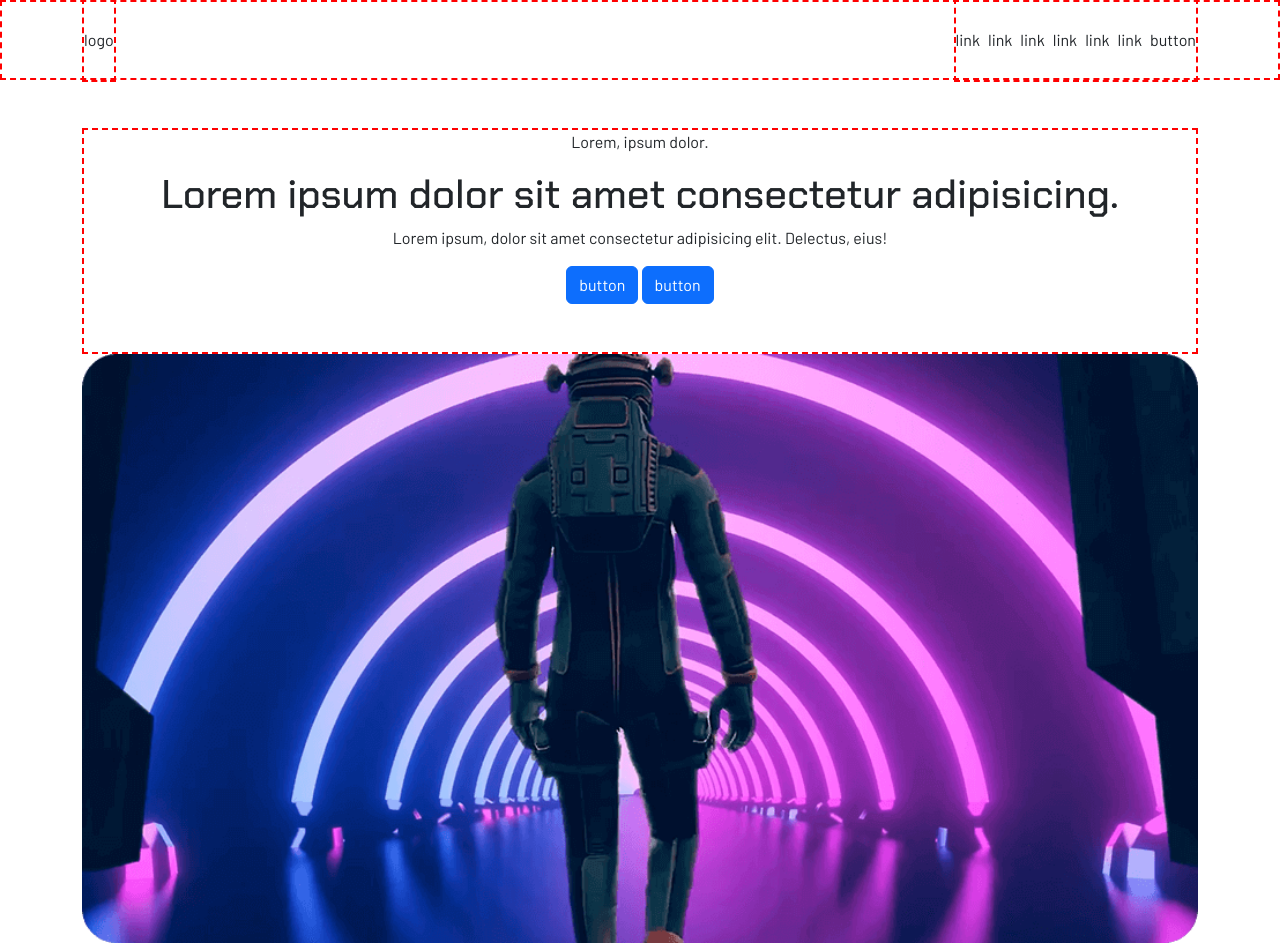
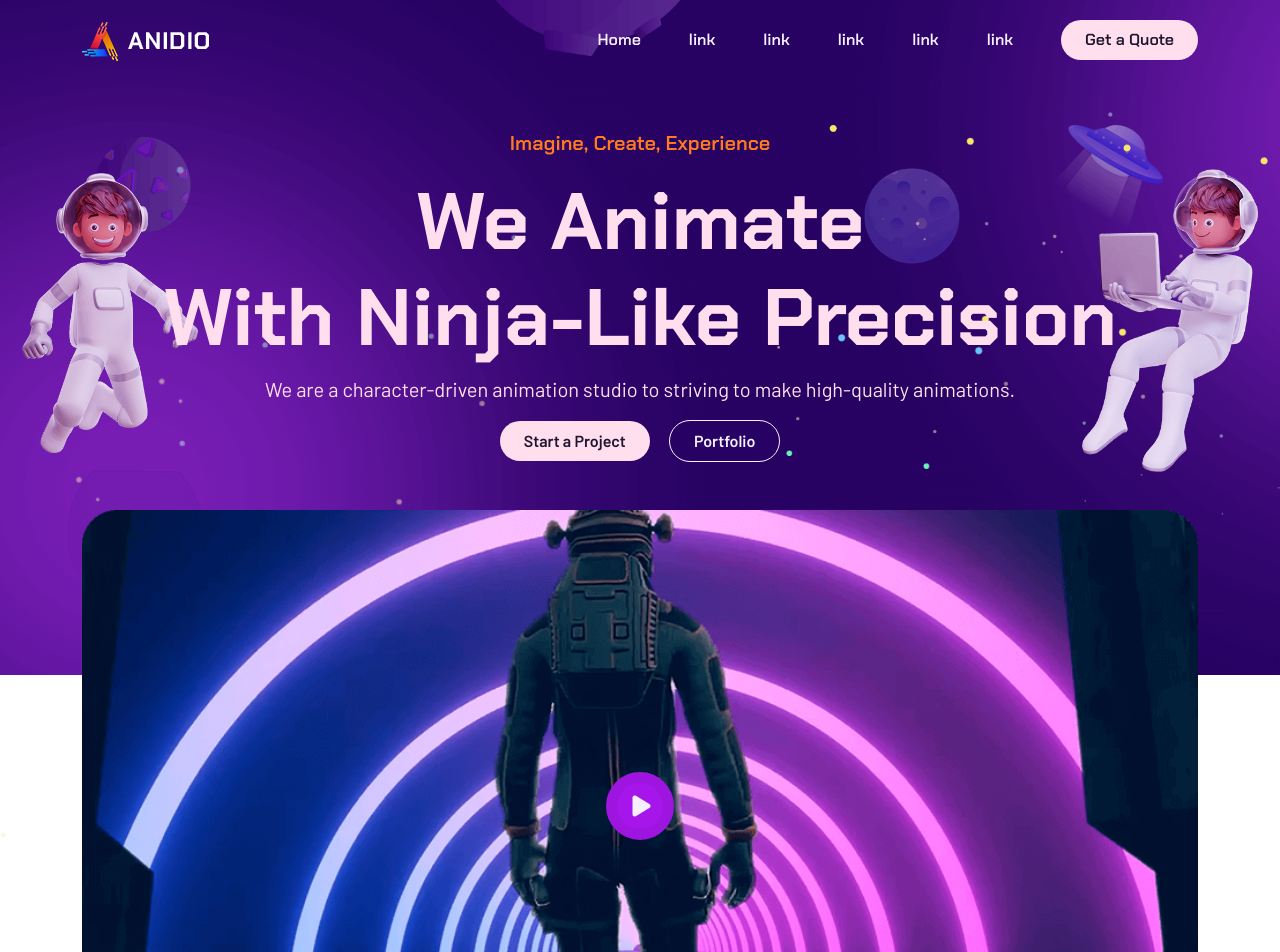
Before and after one commit to PaoloCardinale09/proj-html-vuejs, a plain HTML site: page index.html in a window 1280 px wide. Shown: the top 952 px of the page. Drawn offline with nearby package versions, Linux system fonts and the light colour scheme.

Commit message:
add header and jumbotron details

```diff
--- a/css/style.css
+++ b/css/style.css
@@ -15,14 +15,78 @@ h2 {
   border: 2px dashed red;
 }
 
+.my-light-button {
+  height: fit-content;
+  align-self: center;
+  padding: 0.5rem 1.5rem;
+  background-color: #ffdfee;
+  color: #1f152f;
+  border: transparent;
+  font-weight: 600;
+  border-radius: 50rem;
+}
+
+.my-dark-button {
+  height: fit-content;
+  align-self: center;
+  padding: 0.5rem 1.5rem;
+  background-color: #270264;
+  color: #f7f0ff;
+  border-color: #f7f0ff;
+  font-weight: 600;
+  border-radius: 50rem;
+}
+
 /******** HEADER ********/
 header {
   height: 5rem;
   line-height: 5rem;
+  color: #f7f0ff;
+  font-family: "Chakra Petch", sans-serif;
+  font-weight: 600;
 }
 
+#background-header-jumbotron {
+  background-image: url(../img/assets/right-man.png),
+    url(../img/assets/left-man.png), url(../img/assets/dots-right.png),
+    url(../img/assets/dots-left.png), url(../img/assets/globe1.png),
+    url(../img/assets/globe2.png), url(../img/assets/globe3.png),
+    url(../img/assets/light.png), url(../img/assets/preloader.png);
+  background-repeat: no-repeat, no-repeat, no-repeat, no-repeat, no-repeat,
+    no-repeat, no-repeat, no-repeat, no-repeat;
+  background-size: 11rem, 11rem, 40rem, 40rem, 6rem, 6rem, 15rem, 7rem, 90rem;
+  background-position: 98% 20%, 2% 20%, 100% 15%, 0% 35%, 8% 13%, 73% 16%,
+    45% -22%, 90% 12%, 0% 0%;
+}
+/********* JUMBOTRON *********/
+#jumbotron {
+  color: #ffdfee;
+}
 .jumbotron--image > img {
   width: 100%;
+}
+
+.jumbotron--image {
+  position: relative;
+}
+.play-logo {
+  font-size: 3rem;
+  border-radius: 50%;
+  position: absolute;
+  top: 50%;
+  left: 50%;
+  transform: translate(-50%, -50%);
+}
+
+.prova {
+  color: #a616eb;
+  background-color: #f7f0ff;
+  border-radius: 50%;
+  outline: 0.7rem solid #9d15df;
+  outline-offset: -1px;
+}
+.jumbotron--text > .orange-text {
+  color: #ff7b1f;
 }
 
 /******** SECTION OUR LOVE ********/
@@ -87,7 +151,7 @@ header {
   transform: translateX(4px);
 }
 
-/******** go start arrow bottom right ********/
+/********  bottom right arrow ********/
 
 .go-start {
   position: absolute;
--- a/index.html
+++ b/index.html
@@ -40,20 +40,23 @@
 
   <body>
     <div id="app">
+      <div id="background-header-jumbotron">
         <!-- START HEADER -->
-      <header id="header" class="d-flex align-items-center dbg">
+        <header id="header" class="d-flex align-items-center">
           <div class="container d-flex">
-          <div class="header--wrap-logo dbg">
-            <div class="logo">logo</div>
+            <div class="header--wrap-logo">
+              <div class="logo">
+                <img src="./img/assets/logo.png" alt="logo" />
               </div>
-          <div class="header--wrap-link d-flex gap-2 ms-auto dbg">
+            </div>
+            <div class="header--wrap-link d-flex gap-5 ms-auto">
+              <div>Home</div>
               <div>link</div>
               <div>link</div>
               <div>link</div>
               <div>link</div>
               <div>link</div>
-            <div>link</div>
-            <div>button</div>
+              <div class="btn btn-primary my-light-button">Get a Quote</div>
             </div>
           </div>
         </header>
@@ -62,22 +65,31 @@
         <!-- START JUMBOTRON -->
         <div id="jumbotron" class="py-5">
           <div class="container">
-          <div class="jumbotron--text text-center px-5 pb-5 dbg">
-            <p>Lorem, ipsum dolor.</p>
-            <h2 class="h1 family-text-title">
-              Lorem ipsum dolor sit amet consectetur adipisicing.
+            <div class="jumbotron--text text-center px-5 pb-5">
+              <p class="orange-text fs-5 fw-semibold family-text-title">
+                Imagine, Create, Experience
+              </p>
+              <h2 class="display-1 fw-bold family-text-title">
+                We Animate <br />
+                With Ninja-Like Precision
               </h2>
-            <p>
-              Lorem ipsum, dolor sit amet consectetur adipisicing elit.
-              Delectus, eius!
+              <p class="fs-5">
+                We are a character-driven animation studio to striving to make
+                high-quality animations.
               </p>
               <div class="jumbotron--button">
-              <div class="btn btn-primary">button</div>
-              <div class="btn btn-primary">button</div>
+                <div class="btn btn-primary my-light-button me-3">
+                  Start a Project
+                </div>
+                <div class="btn btn-primary my-dark-button">Portfolio</div>
               </div>
             </div>
             <div class="jumbotron--image">
               <img src="./img/assets/middle.png" alt="" />
+              <span class="play-logo"
+                ><i class="prova fa-solid fa-circle-play"></i
+              ></span>
+            </div>
           </div>
         </div>
       </div>
@@ -373,7 +385,7 @@
                 </div>
               </div>
             </div>
-            <div class="buttonIn">
+            <div class="buttonIn dbg">
               <input
                 class="ms-2"
                 type="text"
@@ -386,8 +398,11 @@
           <!-- END NEWSLETTER SECTION  -->
         </section>
       </main>
+
+      <!-- START FOOTER -->
       <footer class="py-5">
         <div class="container">
+          <!-- TOP FOOTER -->
           <div id="top-footer" class="d-flex justify-content-between">
             <div>logo</div>
             <div class="link-top-header d-flex gap-2">
@@ -398,7 +413,9 @@
               <div>link</div>
             </div>
           </div>
+          <!-- END TOP FOOTER -->
           <hr />
+          <!-- START BOTTOM FOOTER -->
           <div id="bottom-footer" class="d-flex justify-content-between">
             <div>Lorem ipsum dolor sit amet.</div>
             <div class="social-bottom-header d-flex gap-2">
@@ -407,8 +424,12 @@
               <div>&hearts;</div>
             </div>
           </div>
+          <!-- END BOTTOM FOOTER -->
         </div>
       </footer>
+      <!-- END FOOTER -->
+
+      <!-- RIGHT BOTTOM ARROW  -->
       <div class="go-start">&dArr;</div>
     </div>
   </body>
```
Lines whose indentation alone changed are shown as unchanged.
